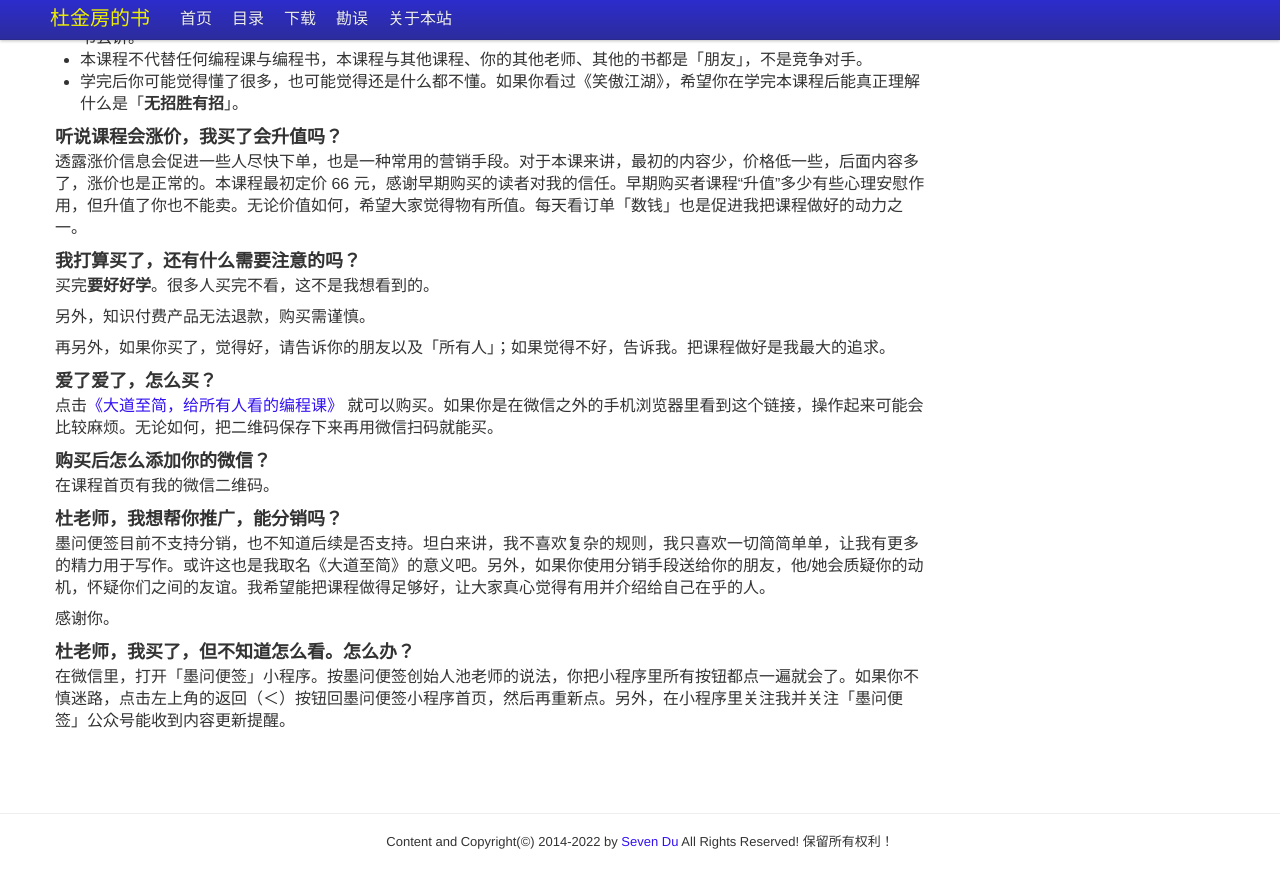
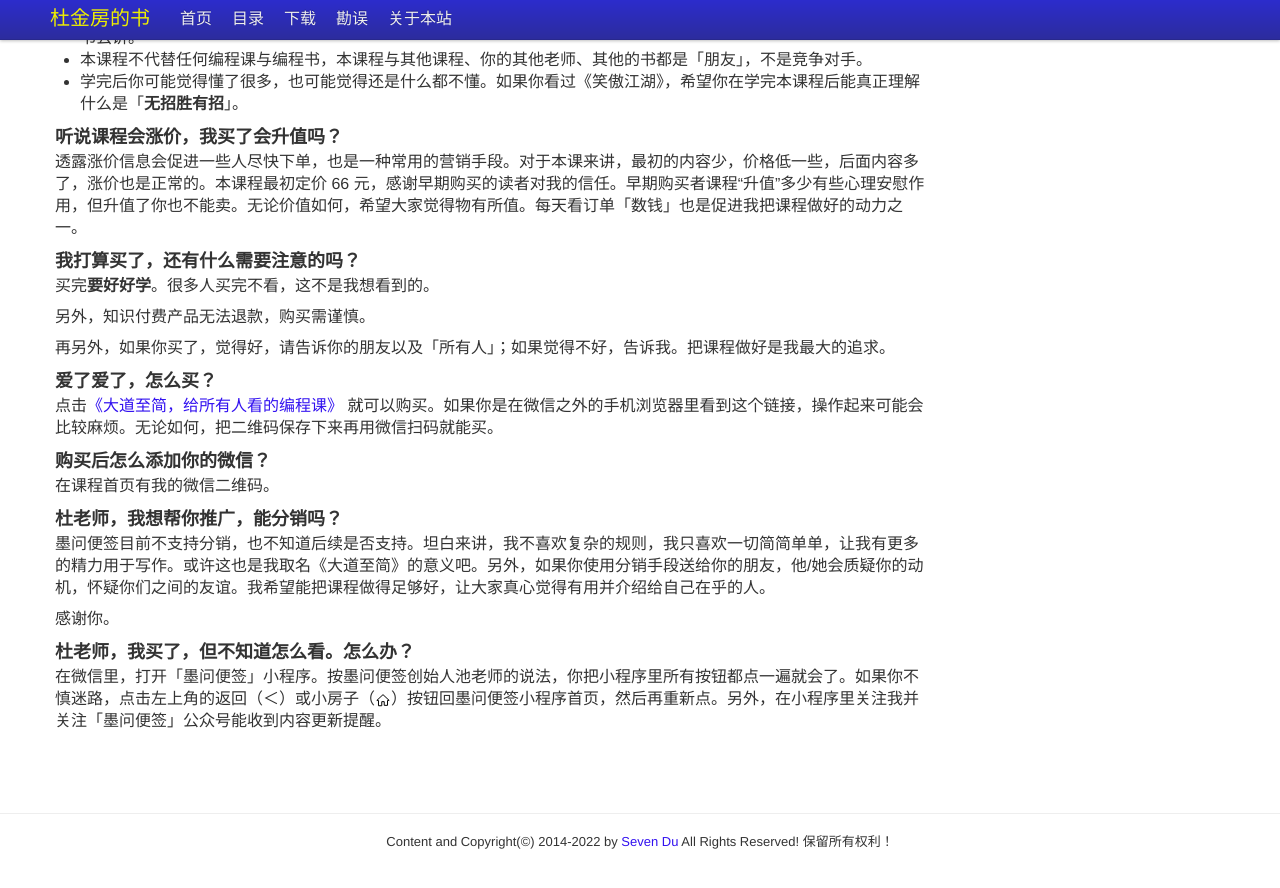
Before and after one commit to seven-book/seven-book.github.io, a Jekyll site: the page built from _posts/2023-12-07-dead-simple.md, in a window 1280 px wide and 900 px high, scrolled down 1890 px. Shown: the top 888 px of the window. Built offline with Jekyll 4.4.1, drawn with Linux system fonts in a browser that asks for light colours.

Commit message:
add house

```diff
--- a/_posts/2023-12-07-dead-simple.md
+++ b/_posts/2023-12-07-dead-simple.md
@@ -129,4 +129,4 @@ tags:
 
 ### 杜老师，我买了，但不知道怎么看。怎么办？
 
-在微信里，打开「墨问便签」小程序。按墨问便签创始人池老师的说法，你把小程序里所有按钮都点一遍就会了。如果你不慎迷路，点击左上角的返回（＜）按钮回墨问便签小程序首页，然后再重新点。另外，在小程序里关注我并关注「墨问便签」公众号能收到内容更新提醒。
+在微信里，打开「墨问便签」小程序。按墨问便签创始人池老师的说法，你把小程序里所有按钮都点一遍就会了。如果你不慎迷路，点击左上角的返回（＜）或小房子（<img src="/images/house.svg" style="width:1em"/>）按钮回墨问便签小程序首页，然后再重新点。另外，在小程序里关注我并关注「墨问便签」公众号能收到内容更新提醒。
```
Also changed, not shown: images/house.svg (added).
